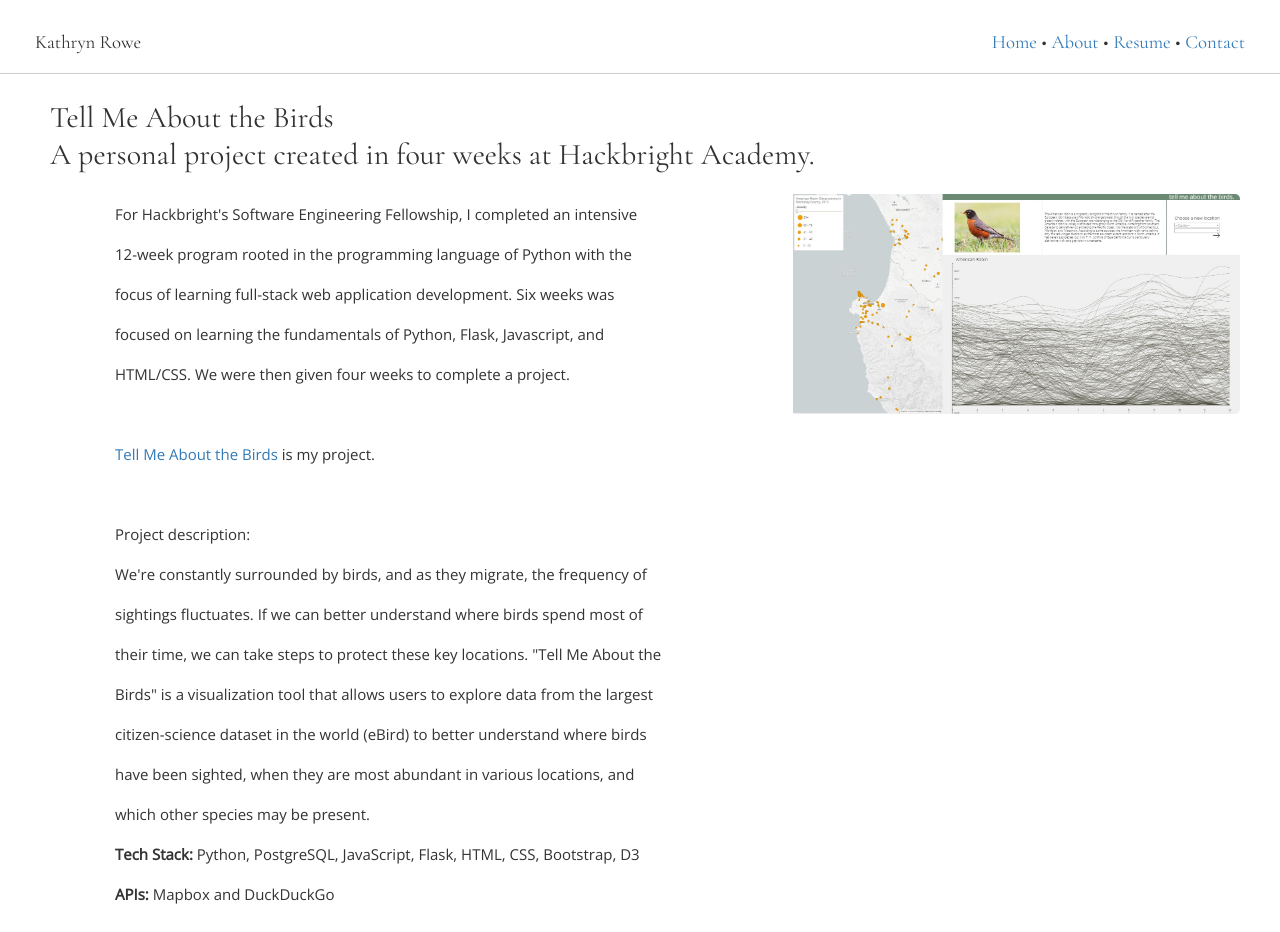
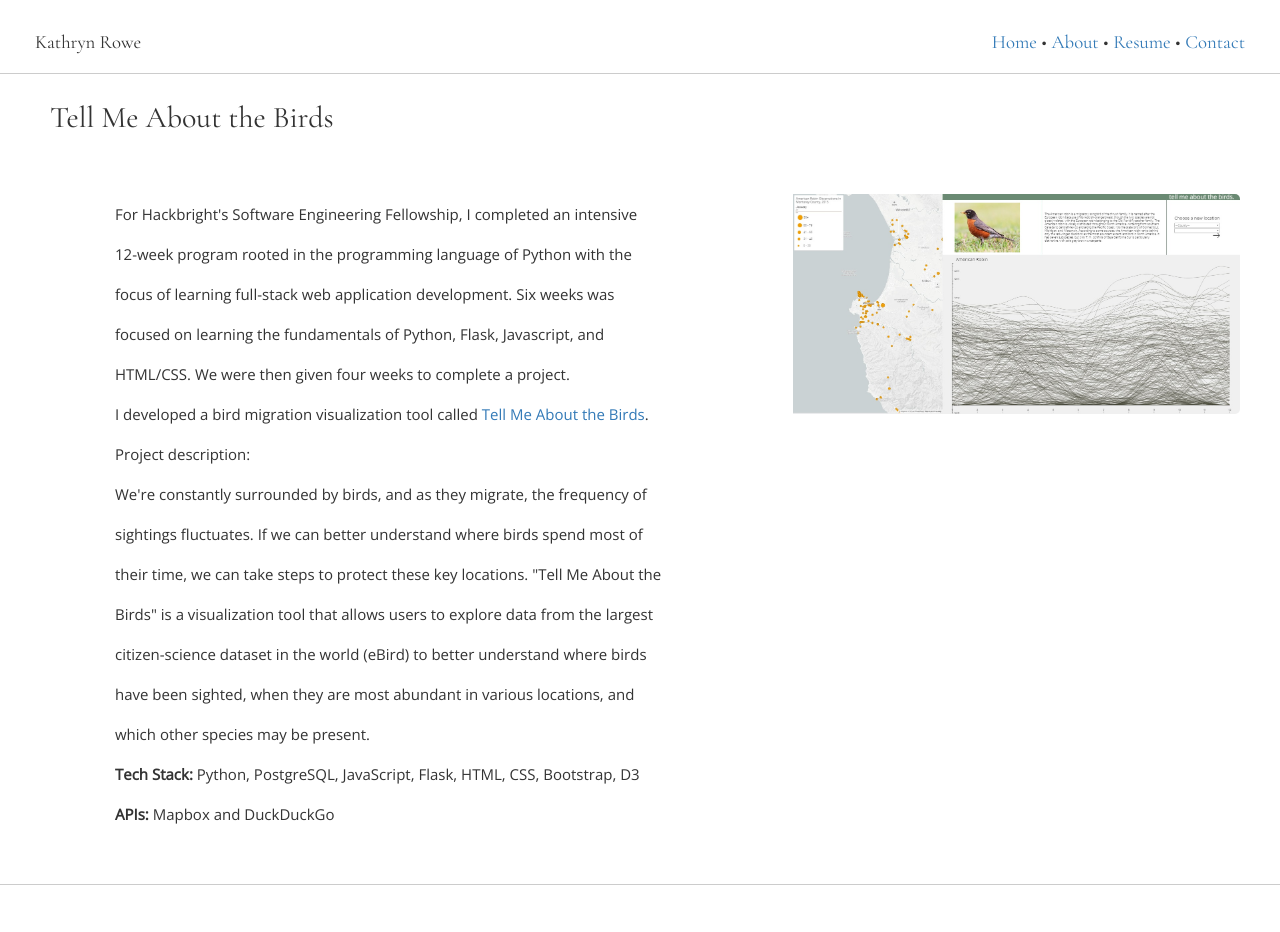
Before and after one commit to kathryn-rowe/Kathryn-Rowe-portfolio, a Flask app: page /birds in a window 1280 px wide. Shown: the top 932 px of the page. Run offline with Flask 2, Linux system fonts and the light colour scheme; some libraries are stand-ins or nearby versions.

Commit message:
Bird updates

```diff
--- a/templates/birds.html
+++ b/templates/birds.html
@@ -13,14 +13,13 @@
 
     <div class="row" id="name">
         Tell Me About the Birds<br>
-        A personal project created in four weeks at Hackbright Academy.
     </div>
 
     <div class="row" id="photo-row">
         <div class="col-xs-12 col-md-6 col-lg-6">
-            For Hackbright's Software Engineering Fellowship, I completed an intensive 12-week program rooted in the programming language of Python with the focus of learning full-stack web application development. Six weeks was focused on learning the fundamentals of Python, Flask, Javascript, and HTML/CSS. We were then given four weeks to complete a project.<br><br>
+            For Hackbright's Software Engineering Fellowship, I completed an intensive 12-week program rooted in the programming language of Python with the focus of learning full-stack web application development. Six weeks was focused on learning the fundamentals of Python, Flask, Javascript, and HTML/CSS. We were then given four weeks to complete a project.<br>
 
-            <a href="http://tellmeaboutthebirds.com">Tell Me About the Birds</a> is my project.<br><br>
+            I developed a bird migration visualization tool called <a href="http://tellmeaboutthebirds.com">Tell Me About the Birds</a>.<br>
 
             Project description:<br>
 
```
